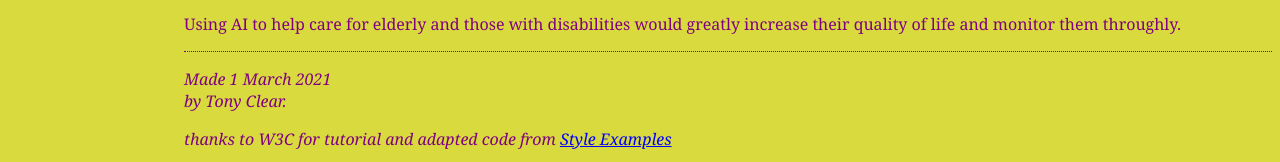
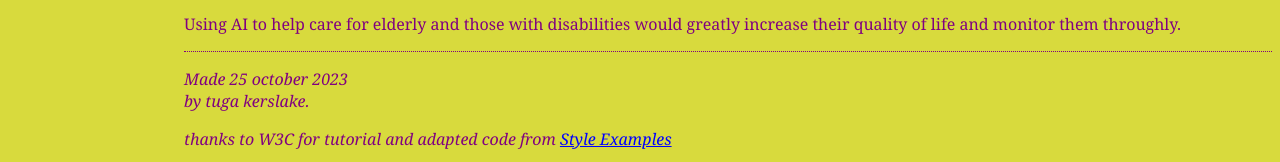
Before and after one commit to tuga1213/tuga1213.github.io, a plain HTML site: page index.html in a window 1280 px wide. Shown: the part 452-614 px from the top of the page. Drawn offline with Linux system fonts and the light colour scheme.

Commit message:
Update index.html

```diff
--- a/index.html
+++ b/index.html
@@ -29,8 +29,8 @@
 
 
 <!-- Sign and date the page, it's only polite! -->
-<address>Made 1 March 2021<br>
-  by Tony Clear.</address>
+<address>Made 25 october 2023<br>
+  by tuga kerslake.</address>
 
 <p><em>thanks to W3C for tutorial and adapted code from <a href="https://www.w3.org/Style/Examples/011/firstcss.en.html">Style Examples</a></p></em>
 <p><em>also thanks to WDN for HTML and CSS resources and any adapted code snippets from <a href= "https://developer.mozilla.org/en-US/docs/Web">Mozilla Developer Network</a></p></em
```
